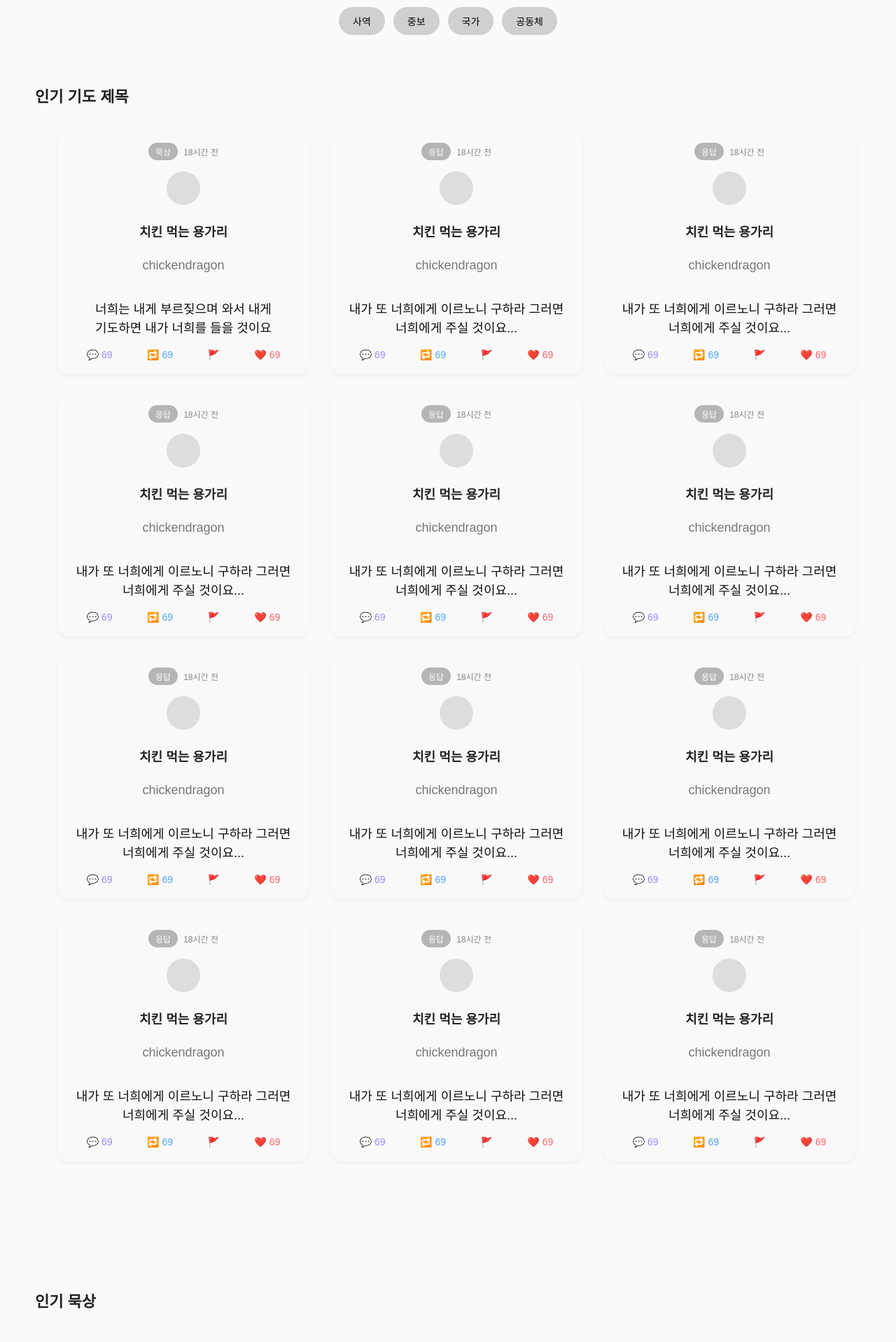
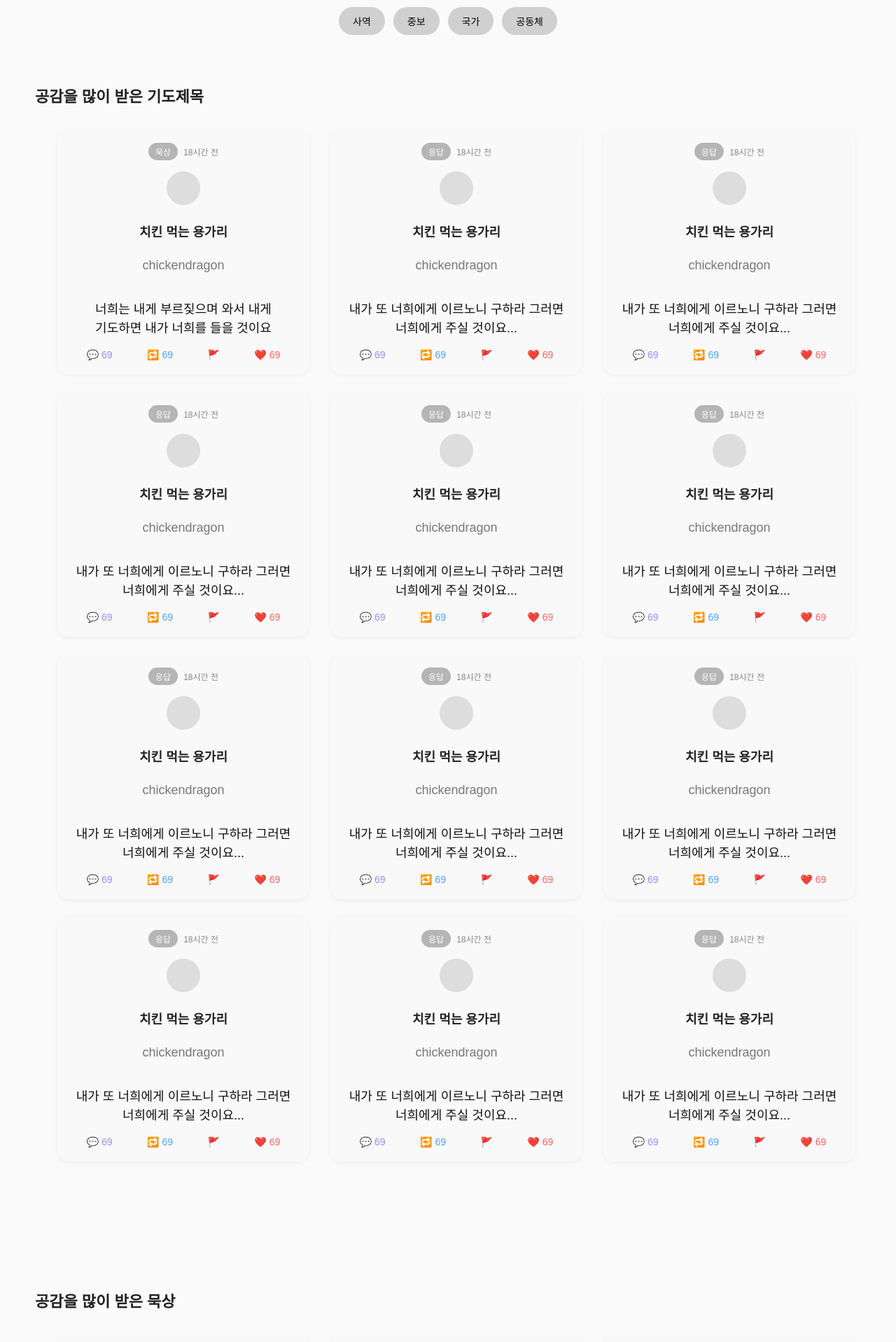
Before and after one commit to elroi773/manna_pray_project, a React (Vite) app: page / in a window 1280 px wide. Shown: the part 362-2280 px from the top of the page at 70% size. Built offline with nearby package versions, Linux system fonts and the light colour scheme; a web font is replaced by a local one.

Commit message:
목사님 피드백 - 인기 -> 공감 많이 받은 기도제목, 묵상으로 제목 변경

```diff
--- a/src/App.jsx
+++ b/src/App.jsx
@@ -33,11 +33,11 @@ function App() {
       <CategoryButtons />
       <div className="Cards">
         <div className="prayTitle">
-          <h2>인기 기도 제목</h2>
+          <h2>공감을 많이 받은 기도제목</h2>
           <PostList />
         </div>
         <div className="prayTitle">
-          <h2>인기 묵상</h2>
+          <h2>공감을 많이 받은 묵상</h2>
           <PostList />
         </div>
         <div className="prayTitle">
```
